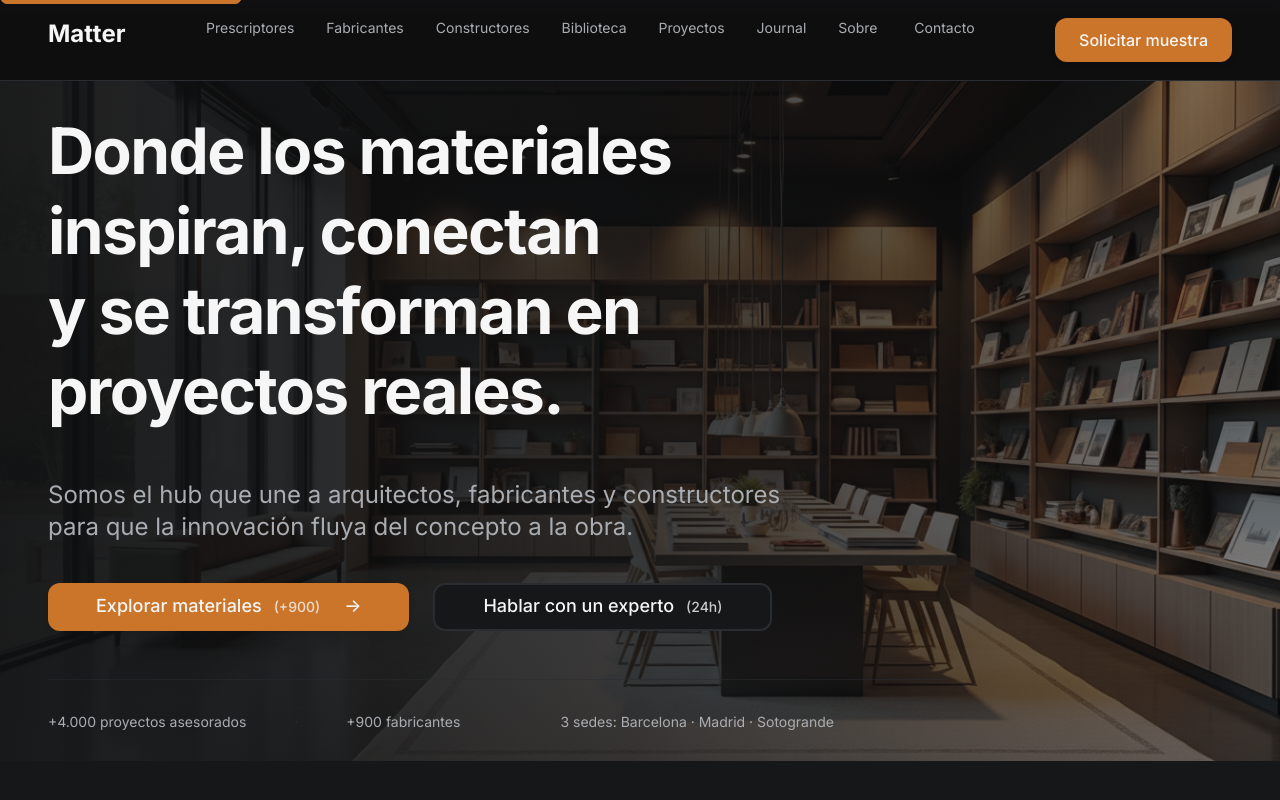
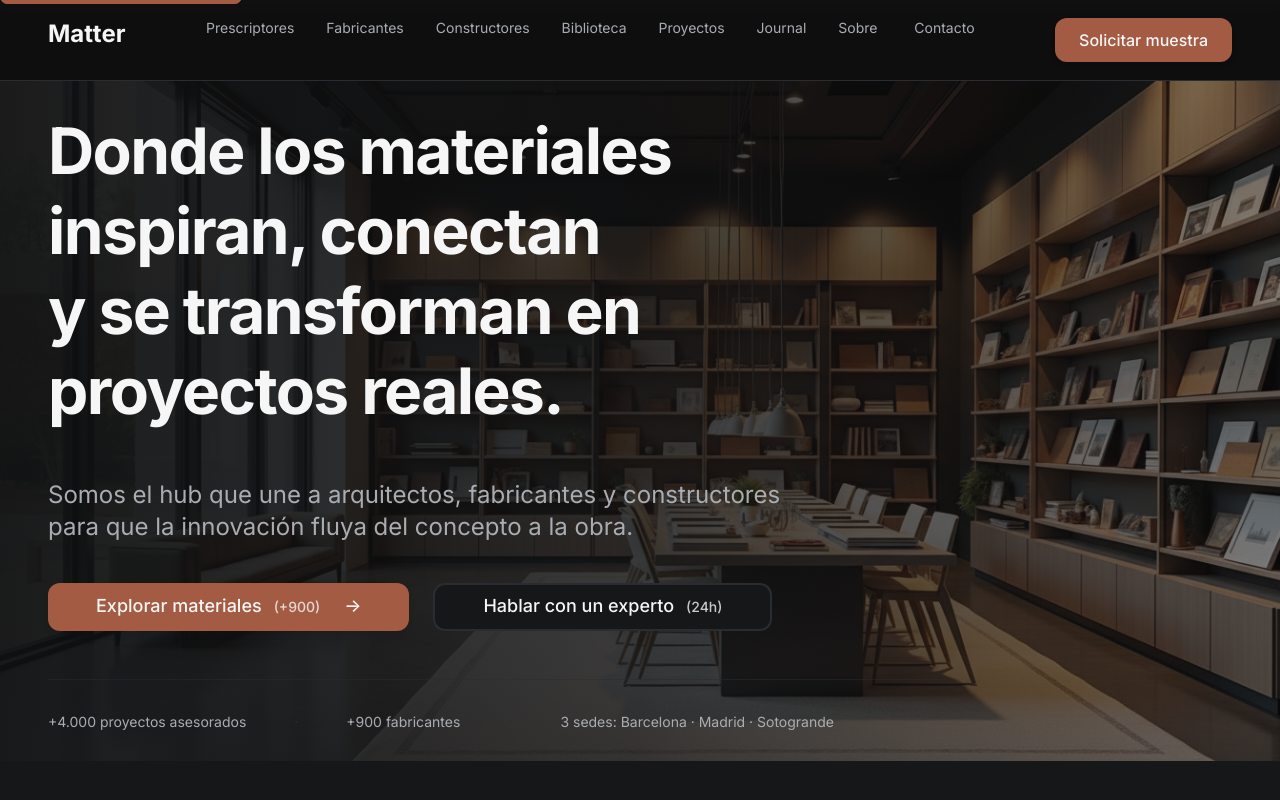
Before and after one commit to matterbarcelona/testpaginaweb, a React (Vite) app: page / in a window 1280 px wide. Shown: the top 800 px of the page. Built offline with nearby package versions, Linux system fonts and the light colour scheme; the HTML template or start-up script is replaced by a standard one.

Commit message:
Refactor: Change accent color to terracotta

```diff
--- a/src/index.css
+++ b/src/index.css
@@ -9,16 +9,16 @@ All colors MUST be HSL.
 @layer base {
   :root {
     /* Color tokens - Matter Design System */
-    --background: 220 4% 6%;        /* #0F0F10 */
-    --surface: 220 4% 9%;            /* #17181A */
-    --foreground: 0 0% 96.5%;        /* #F6F6F6 */
-    --muted-foreground: 210 6% 68%;  /* Improved contrast: #A8ADB2 - 4.6:1 ratio */
-    --accent: 28 66% 48%;            /* #C8762C */
-    --accent-hover: 28 66% 56%;      /* #E08C45 */
-    --line: 217 10% 18%;             /* #2A2C2F */
-    --success: 154 54% 48%;          /* #3FB984 */
-    --warning: 40 73% 55%;           /* #E2A23B */
-    --error: 4 74% 62%;              /* #E35D5D */
+    --background: 220 4% 6%;        /* #0F0F10 - Negro profundo */
+    --surface: 220 4% 9%;            /* #17181A - Negro superficie */
+    --foreground: 0 0% 96.5%;        /* #F6F6F6 - Blanco */
+    --muted-foreground: 210 6% 68%;  /* #A8ADB2 - Gris medio */
+    --accent: 15 42% 45%;            /* #A66D56 - Terracota arquitectónico */
+    --accent-hover: 15 42% 52%;      /* #B9806A - Terracota hover */
+    --line: 217 10% 18%;             /* #2A2C2F - Línea divisoria */
+    --success: 154 54% 48%;          /* #3FB984 - Verde */
+    --warning: 40 73% 55%;           /* #E2A23B - Amarillo */
+    --error: 4 74% 62%;              /* #E35D5D - Rojo */
 
     /* Semantic colors */
     --card: 220 4% 9%;
@@ -27,7 +27,7 @@ All colors MUST be HSL.
     --popover: 220 4% 9%;
     --popover-foreground: 0 0% 96.5%;
 
-    --primary: 28 66% 48%;
+    --primary: 15 42% 45%;           /* Terracota primario */
     --primary-foreground: 0 0% 96.5%;
 
     --secondary: 220 4% 12%;
@@ -42,7 +42,7 @@ All colors MUST be HSL.
 
     --border: 217 10% 18%;
     --input: 217 10% 18%;
-    --ring: 28 66% 48%;
+    --ring: 15 42% 45%;              /* Terracota ring */
 
     /* Typography tokens */
     --font-sans: 'Inter', system-ui, -apple-system, sans-serif;
@@ -84,7 +84,7 @@ All colors MUST be HSL.
     --shadow-md: 0 4px 6px -1px hsl(220 4% 6% / 0.1), 0 2px 4px -2px hsl(220 4% 6% / 0.1);
     --shadow-lg: 0 10px 15px -3px hsl(220 4% 6% / 0.15), 0 4px 6px -4px hsl(220 4% 6% / 0.1);
     --shadow-xl: 0 20px 25px -5px hsl(220 4% 6% / 0.2), 0 8px 10px -6px hsl(220 4% 6% / 0.1);
-    --shadow-accent: 0 8px 16px -4px hsl(28 66% 48% / 0.3);
+    --shadow-accent: 0 8px 16px -4px hsl(15 42% 45% / 0.25);
 
     /* Grid tokens */
     --container-max: 1280px;
@@ -94,12 +94,12 @@ All colors MUST be HSL.
     /* Sidebar tokens */
     --sidebar-background: 220 4% 6%;
     --sidebar-foreground: 0 0% 96.5%;
-    --sidebar-primary: 28 66% 48%;
+    --sidebar-primary: 15 42% 45%;
     --sidebar-primary-foreground: 0 0% 96.5%;
     --sidebar-accent: 220 4% 12%;
     --sidebar-accent-foreground: 0 0% 96.5%;
     --sidebar-border: 217 10% 18%;
-    --sidebar-ring: 28 66% 48%;
+    --sidebar-ring: 15 42% 45%;
   }
 }
 
@@ -242,7 +242,7 @@ All colors MUST be HSL.
       135deg,
       hsl(var(--background)) 0%,
       hsl(var(--surface)) 40%,
-      hsl(28 66% 48% / 0.1) 100%
+      hsl(15 42% 45% / 0.08) 100%
     );
     background-size: 200% 200%;
     animation: gradientShift 8s ease infinite;
```
